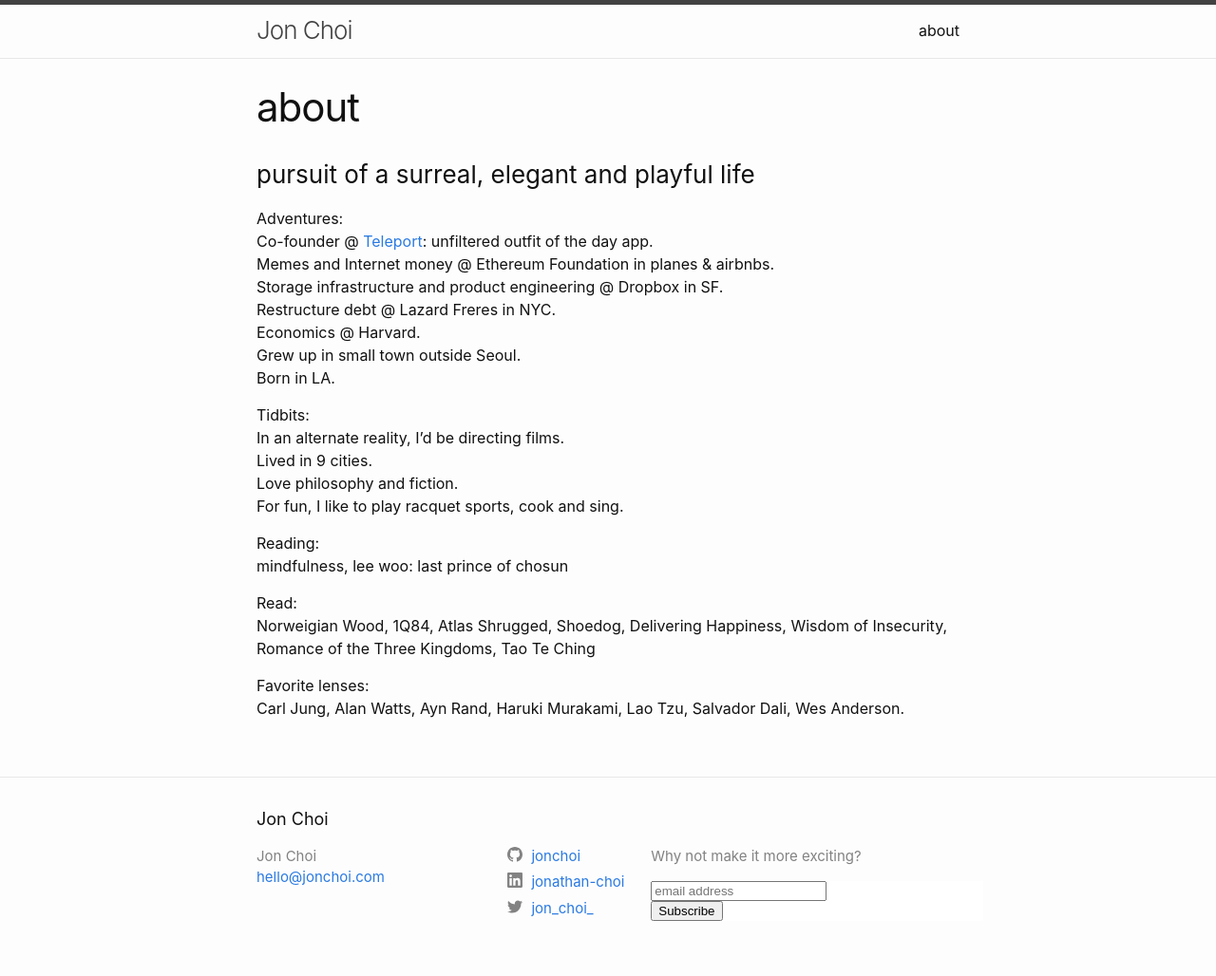
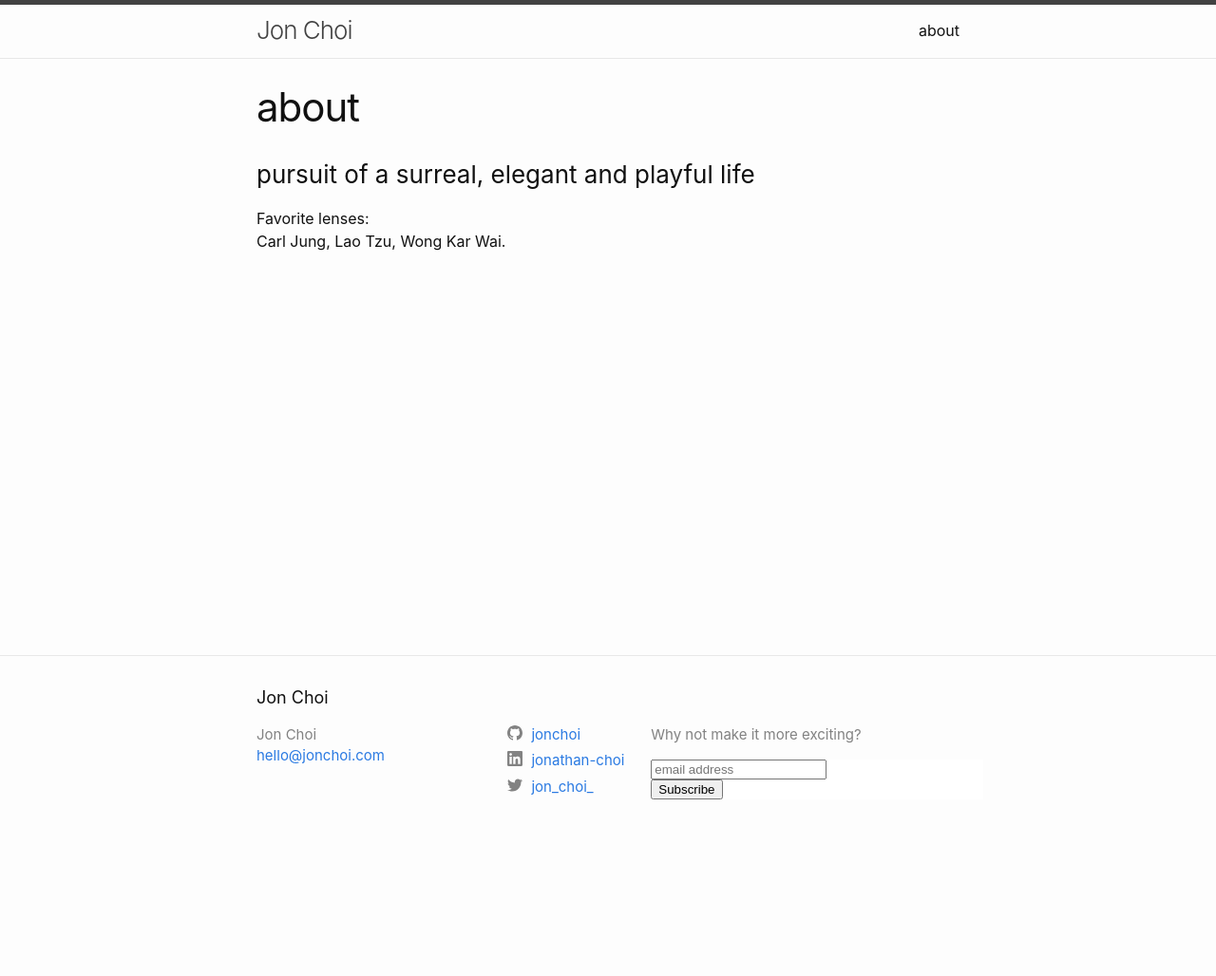
Before and after one commit to jonchoi/jon-choi.github.io, a Jekyll site: the page built from about.md, in a window 1280 px wide. Shown: the whole page at 95% size. Built offline with Jekyll 4.4.1, drawn with Linux system fonts in a browser that asks for light colours; comment, search, counter and statistics services are not loaded; after the commit the page ends 900 px from its top, so only the background shows below that.

Commit message:
Update about.md
Shed

```diff
--- a/about.md
+++ b/about.md
@@ -6,34 +6,5 @@
 
 <h3>pursuit of a surreal, elegant and playful life</h3>
 
-Adventures:<br/>
-Co-founder @ [Teleport](https://teleport.la): unfiltered outfit of the day app.<br/>
-Memes and Internet money @ Ethereum Foundation in planes & airbnbs.<br/>
-Storage infrastructure and product engineering @ Dropbox in SF.<br/>
-Restructure debt @ Lazard Freres in NYC.<br/>
-Economics @ Harvard.<br/>
-Grew up in small town outside Seoul.<br/>
-Born in LA.<br/>
-
-Tidbits:<br/>
-In an alternate reality, I'd be directing films.<br/>
-Lived in 9 cities.<br/>
-Love philosophy and fiction.<br/>
-For fun, I like to play racquet sports, cook and sing.<br/>
-
-Reading:<br/>
-mindfulness, lee woo: last prince of chosun
-<br/>
-
-Read: <br/>
-Norweigian Wood,
-1Q84,
-Atlas Shrugged,
-Shoedog,
-Delivering Happiness,
-Wisdom of Insecurity,
-Romance of the Three Kingdoms,
-Tao Te Ching<br/>
-
 Favorite lenses: <br/>
-Carl Jung, Alan Watts, Ayn Rand, Haruki Murakami, Lao Tzu, Salvador Dali, Wes Anderson.<br/>
+Carl Jung, Lao Tzu, Wong Kar Wai.<br/>
```
